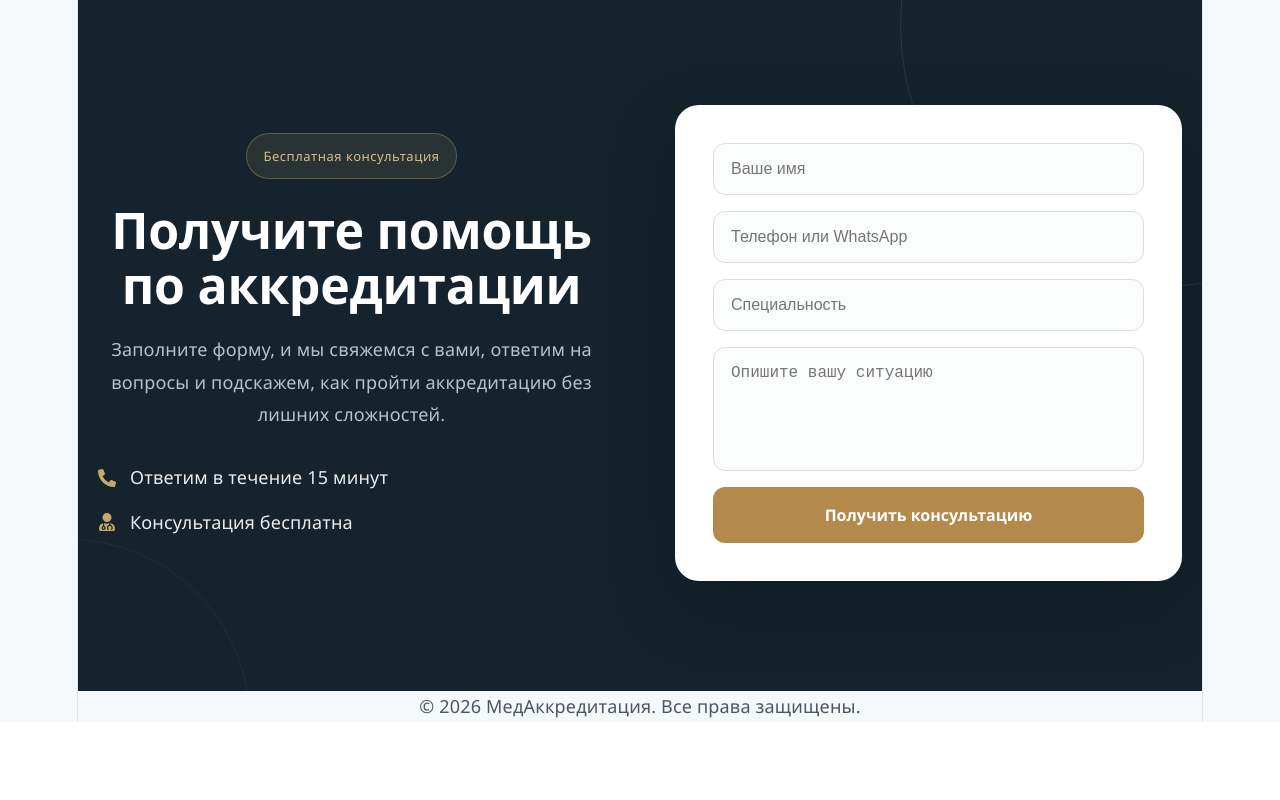
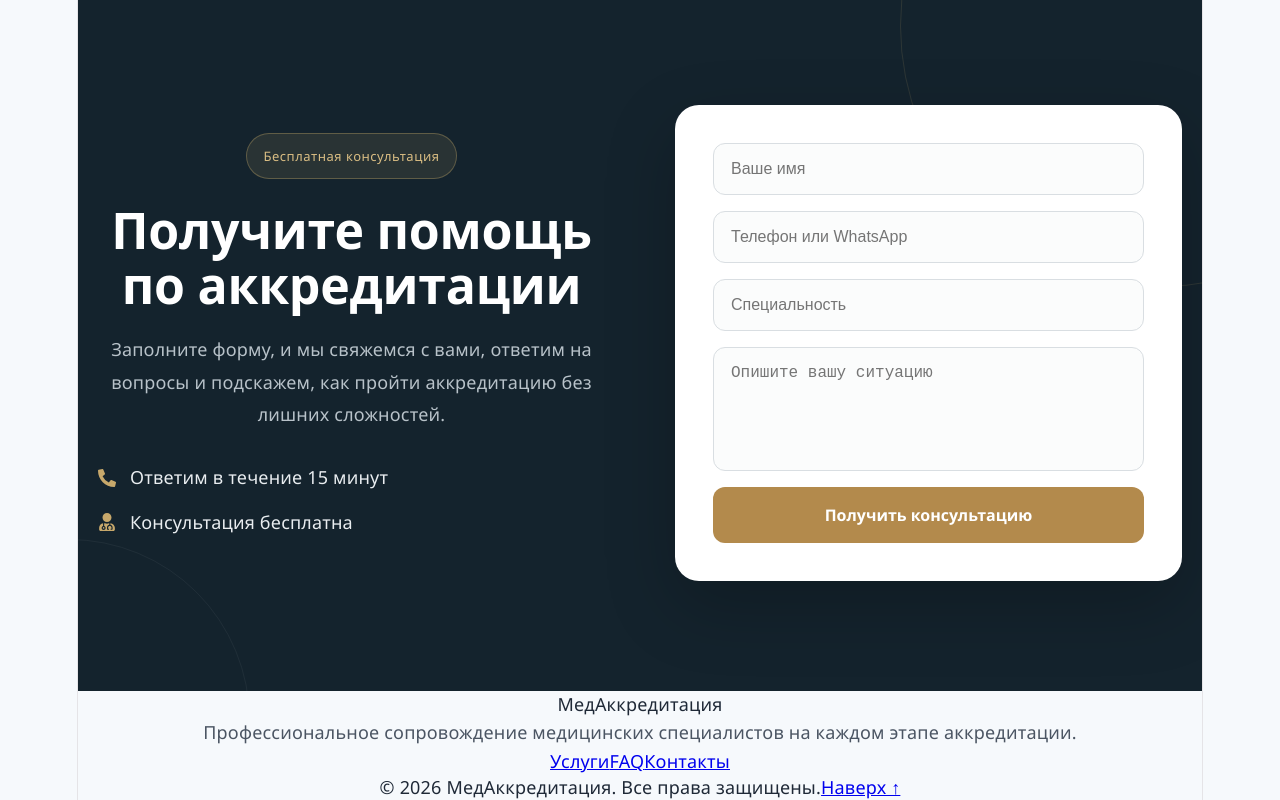
Before and after one commit to adamant1990/med-accreditation, a React (Vite) app: page / in a window 1280 px wide. Shown: the part 4200-5000 px from the top of the page. Before the commit the page ends 4922 px from the top, so only its background shows below. Built offline with nearby package versions, Linux system fonts and the light colour scheme.

Commit message:
Premium footer redesign

```diff
--- a/src/components/Footer.jsx
+++ b/src/components/Footer.jsx
@@ -1,7 +1,21 @@
 function Footer() {
   return (
-    <footer>
-      <p>© 2026 МедАккредитация. Все права защищены.</p>
+    <footer className="footer">
+      <div className="container footer-inner">
+        <div>
+          <div className="footer-brand">МедАккредитация</div>
+          <p>Профессиональное сопровождение медицинских специалистов на каждом этапе аккредитации.</p>
+        </div>
+        <div className="footer-links">
+          <a href="#services">Услуги</a>
+          <a href="#faq">FAQ</a>
+          <a href="#contact">Контакты</a>
+        </div>
+      </div>
+      <div className="container footer-bottom">
+        <span>© 2026 МедАккредитация. Все права защищены.</span>
+        <a href="#top">Наверх ↑</a>
+      </div>
     </footer>
   );
 }
```
